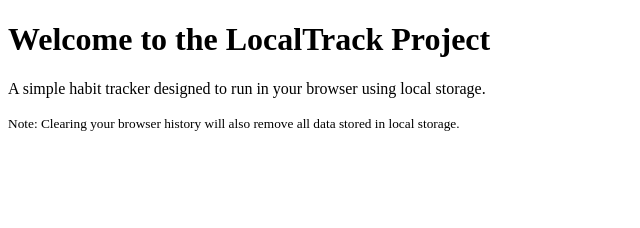
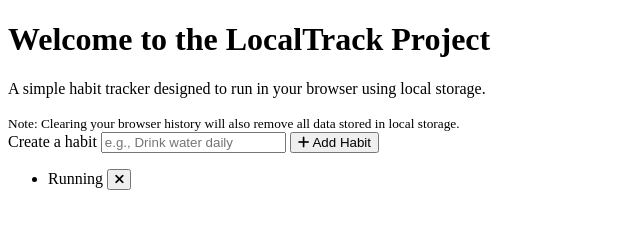
Before and after one commit to Thuthikaran/localtrack, a plain HTML site: page index.html in a window 1280 px wide. Shown: the whole page, without its empty margins (0-640 px from the left). Drawn offline with Linux system fonts and the light colour scheme.

Commit message:
added form & font awesome

```diff
--- a/index.html
+++ b/index.html
@@ -3,6 +3,9 @@
 <head>
     <meta charset="UTF-8">
     <meta name="viewport" content="width=device-width, initial-scale=1.0">
+    <link rel="stylesheet" href="https://cdnjs.cloudflare.com/ajax/libs/font-awesome/6.1.2/css/all.min.css"
+        integrity="sha512-1sCRPdkRXhBV2PBLUdRb4tMg1w2YPf37qatUFeS7zlBy7jJI8Lf4VHwWfZZfpXtYSLy85pkm9GaYVYMfw5BC1A=="
+        crossorigin="anonymous" referrerpolicy="no-referrer" />
     <title>LocalTrack | Welcome</title>
     <link rel="stylesheet" href="style.css">
 </head>
@@ -11,5 +14,20 @@
     <p>A simple habit tracker designed to run in your browser using local storage.</p>
     <small>Note: Clearing your browser history will also remove all data stored in local storage.</small>
     <script src="script.js"></script>
+
+    <form action="">
+        <label for="habit">Create a habit</label>
+        <input type="text" id="habit" name="habit" placeholder="e.g., Drink water daily">
+        <button type="submit"><i class="fa-solid fa-plus"></i> Add Habit</button>
+    </form>
+
+    <ul class="habits-list">
+        <li>
+            Running
+            <button class="remove-btn">
+                <i class="fa-solid fa-xmark"></i>
+            </button>
+        </li>
+    </ul>
 </body>
 </html>
```
